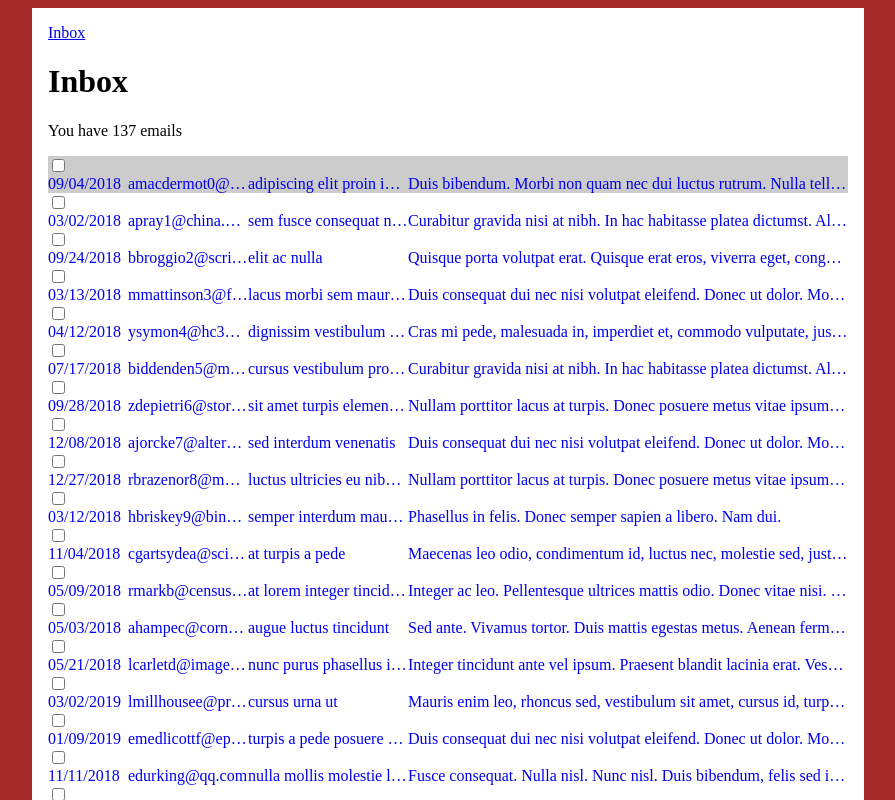
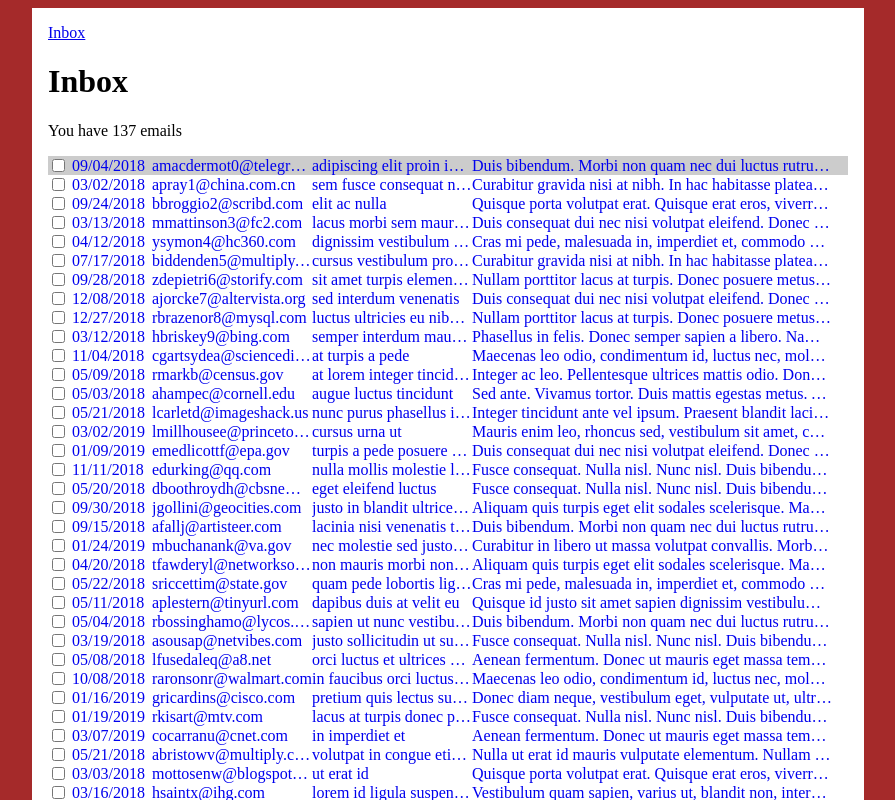
Before and after one commit to daedalus1215/react-email, a React (Vite) app: page / in a window 1280 px wide. Shown: the top 800 px of the page, without its empty margins (192-1087 px from the left). Built offline with nearby package versions, Linux system fonts and the light colour scheme.

Commit message:
Adding the styles and sperlunking the hooks into the components
So the components can flag that an email has been read.

```diff
--- a/components/App.js
+++ b/components/App.js
@@ -24,7 +24,6 @@ export default class App extends Component {
 
     handleClickOnEmail(emailId) {
         let readEmails = this.state.isRead;
-
         readEmails[emailId] = true;
 
         this.setState({
@@ -41,7 +40,7 @@ export default class App extends Component {
                         <Inbox emails={this.state.emails}  isRead={this.state.isRead} handler={this.handleClickOnEmail}/>
                     )} />
                     <Route exact path="/read/:id" component={() => (
-                        <EmailRead emails={this.state.emails} />
+                        <EmailRead emails={this.state.emails} handler={this.handleClickOnEmail} />
                     )} />
                 </BrowserRouter>
             </div>
--- a/components/Inbox/Inbox.js
+++ b/components/Inbox/Inbox.js
@@ -2,7 +2,6 @@ import React, {Component} from 'react';
 import { Link } from 'react-router-dom';
 
 import EmailRow from './EmailRow.js';
-import EmailRead from './EmailRead.js';
 
 export default class Inbox extends Component {
 
@@ -24,7 +23,7 @@ export default class Inbox extends Component {
             <div id="all-emails">
                 {this.props.emails.map((email, index) => {
                     return <Link to={`/read/${email.id}`} key={index}  id={email.id} onClick={this.handleClick}>
-                        <EmailRow email={email} isRead={this.props.isRead}/>
+                        <EmailRow email={email} isRead={this.props.isRead} handler={this.props.handler}/>
                     </Link>
                 })}
             </div>
--- a/components/Inbox/emailRow.css
+++ b/components/Inbox/emailRow.css
@@ -5,26 +5,29 @@
 
 .email-is-read {
     background-color: rgba(0,0,0, 0.2);
-
 }
 
 .email-date,
 .email-from,
 .email-subject,
-.email-body {
+.email-body,
+.email-toggle-is-read {
     text-overflow: ellipsis;
     display: inline-block;
     overflow: hidden;
     white-space: nowrap;
 }
 
+.email-toggle-is-read {
+    width: 3%;
+}
 
 .email-date {
     width: 10%;
 }
 
 .email-from {
-    width: 15%;
+    width: 20%;
 }
 
 .email-subject {
@@ -32,5 +35,5 @@
 }
 
 .email-body {
-    width: 55%
+    width: 45%
 }
```
Also changed, not shown: 4 other files (tests, documents, lock files or other folders).
